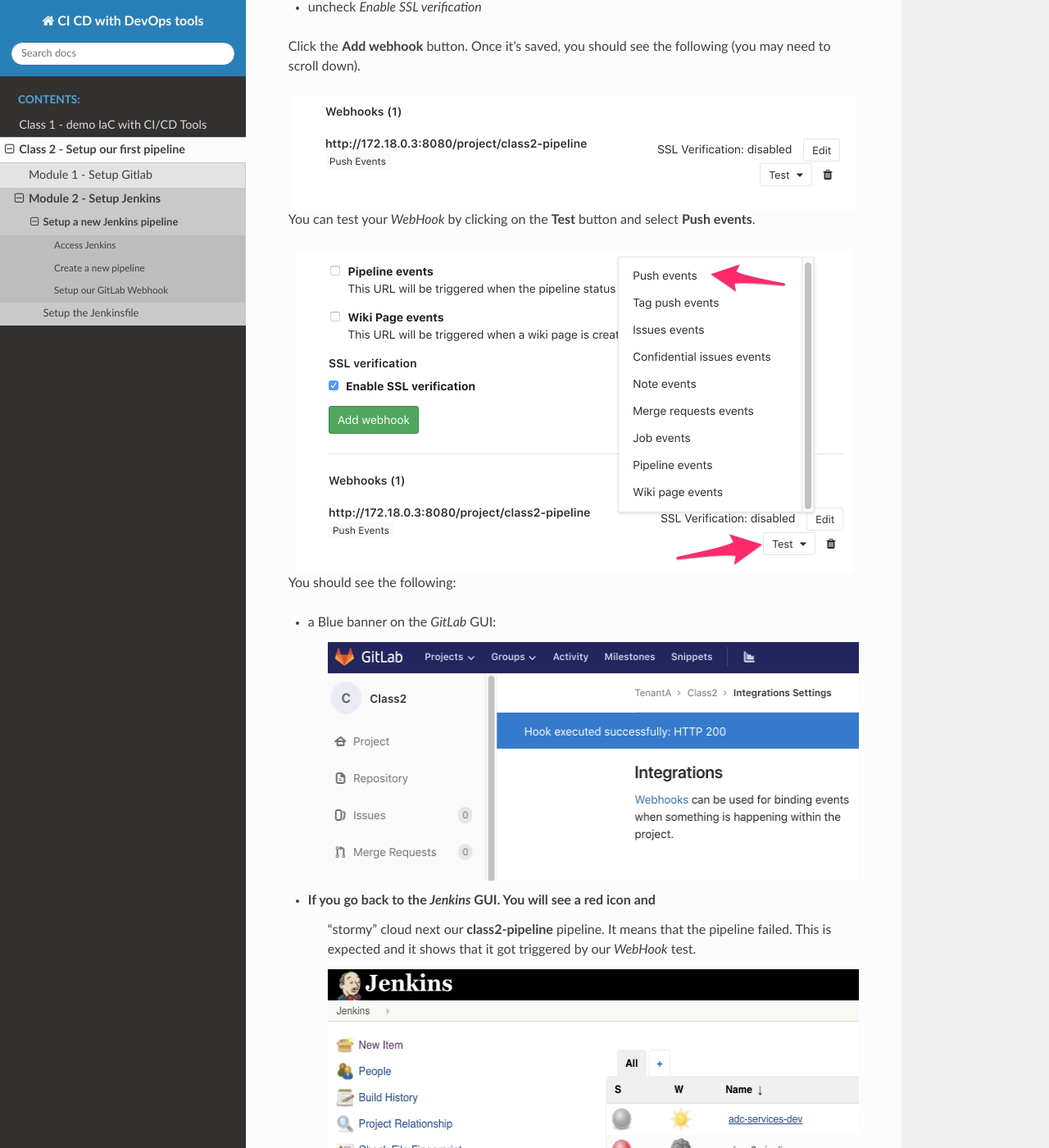
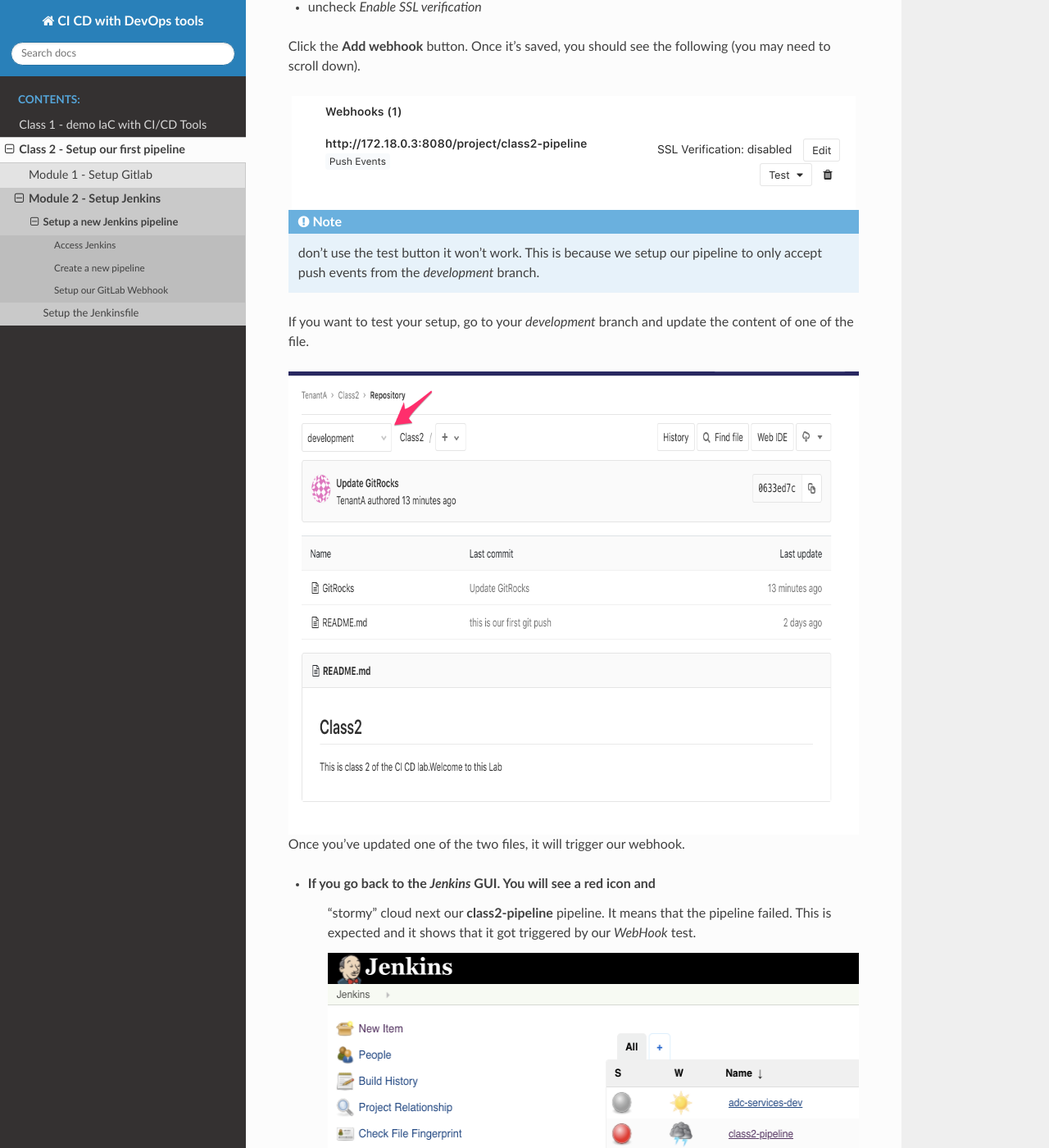
Before and after one commit to nmenant/ci-cd-env-setup, a Sphinx documentation site: the page built from docs/class2/module2/lab1.rst, in a window 1280 px wide and 1400 px high, scrolled down 10073 px. Shown: the whole window at 82% size. Built offline with Sphinx 7.4.7 and the Read the Docs theme 2.0.0, drawn with Linux system fonts in a browser that asks for light colours.

Commit message:
error in testing the webhook

```diff
--- a/docs/class2/module2/lab1.rst
+++ b/docs/class2/module2/lab1.rst
@@ -188,19 +188,16 @@
     :align: center
     :scale: 50%
 
-You can test your *WebHook* by clicking on the **Test** button and select **Push events**.
+.. note:: don't use the test button it won't work. This is because we setup our pipeline to only accept
+            push events from the *development* branch.
+
+If you want to test your setup, go to your *development* branch and update the content of one of the file.
 
 .. image:: ../../_static/class2/module2/img016.png
     :align: center
     :scale: 50%
 
-You should see the following:
-
-* a Blue banner on the *GitLab* GUI:
-
-    .. image:: ../../_static/class2/module2/img017.png
-        :align: center
-        :scale: 50%
+Once you've updated one of the two files, it will trigger our webhook.
 
 * If you go back to the *Jenkins* GUI. You will see a red icon and
     "stormy" cloud next our **class2-pipeline** pipeline. It means that the pipeline
```
Also changed, not shown: docs/_static/class2/module2/img016.png.
